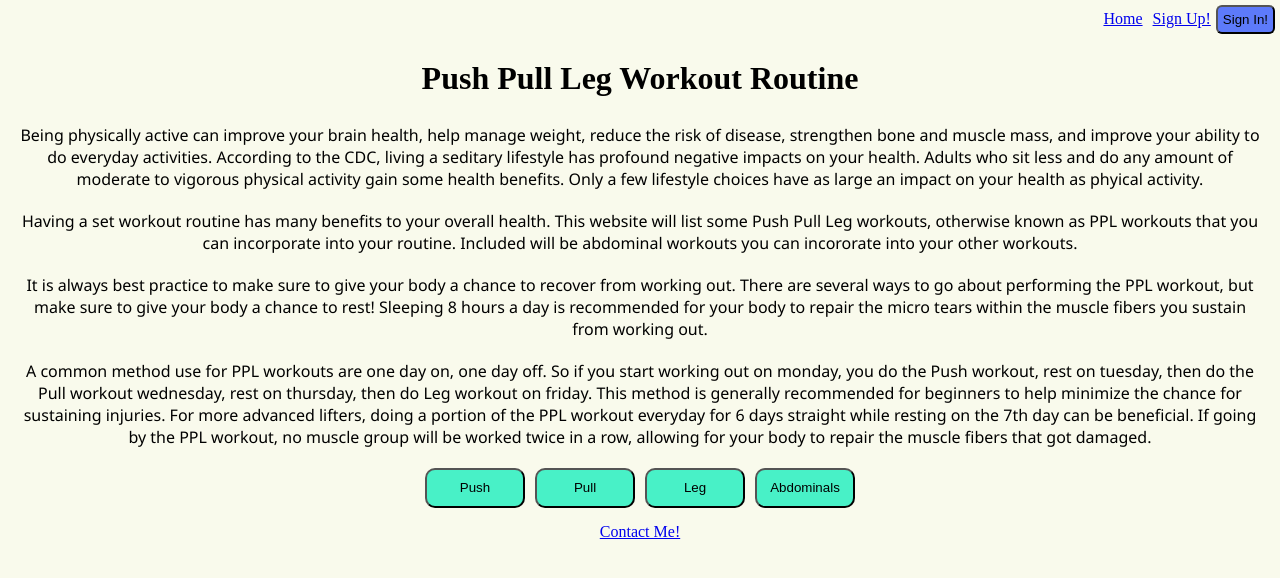
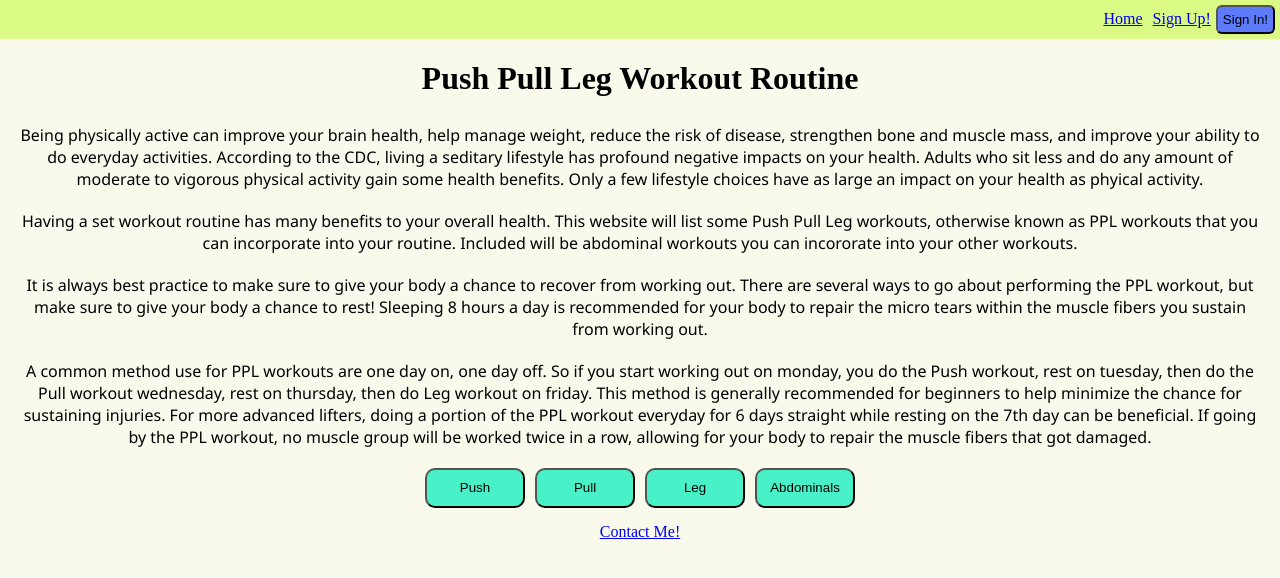
Before and after one commit to Codingisfun190/finalproject, a React (Create React App) app: page / in a window 1280 px wide. Shown: the top 578 px of the page. Built offline with nearby package versions, Linux system fonts and the light colour scheme.

Commit message:
some more CSS changes

```diff
--- a/src/App.css
+++ b/src/App.css
@@ -7,11 +7,12 @@ body {
   display: flex;
   justify-content:flex-end;
   padding: 5px;
+  background-color: rgb(219, 250, 133);;
 }
 
 .nav-home {
   display: flex;
-  justify-content: flex-start;
+  justify-content: flex-end;
   padding: 5px
 }
 
```
